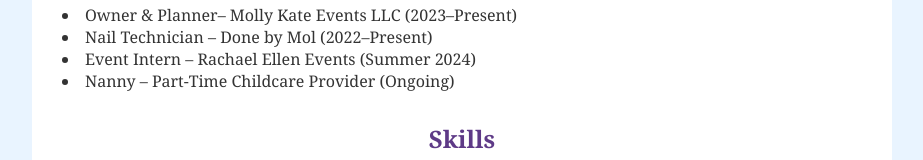
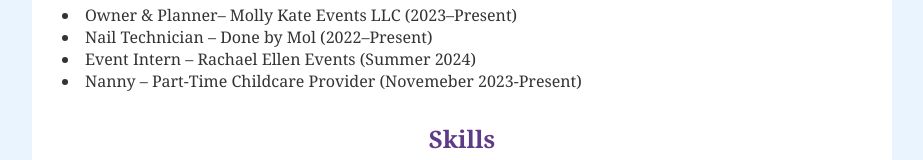
Before and after one commit to mscholl13/needlepoint-website, a plain HTML site: page resume.html in a window 1280 px wide. Shown: the part 387-547 px from the top of the page, without its empty margins (178-1101 px from the left). Drawn offline with Linux system fonts and the light colour scheme.

Commit message:
Update resume.html

```diff
--- a/resume.html
+++ b/resume.html
@@ -52,7 +52,7 @@
         <li>Owner & Planner– Molly Kate Events LLC (2023–Present)</li>
         <li>Nail Technician – Done by Mol (2022–Present)</li>
         <li>Event Intern – Rachael Ellen Events (Summer 2024)</li>
-        <li>Nanny – Part-Time Childcare Provider (Ongoing)</li>
+        <li>Nanny – Part-Time Childcare Provider (Novemeber 2023-Present)</li>
       </ul>
     </div>
 
```
